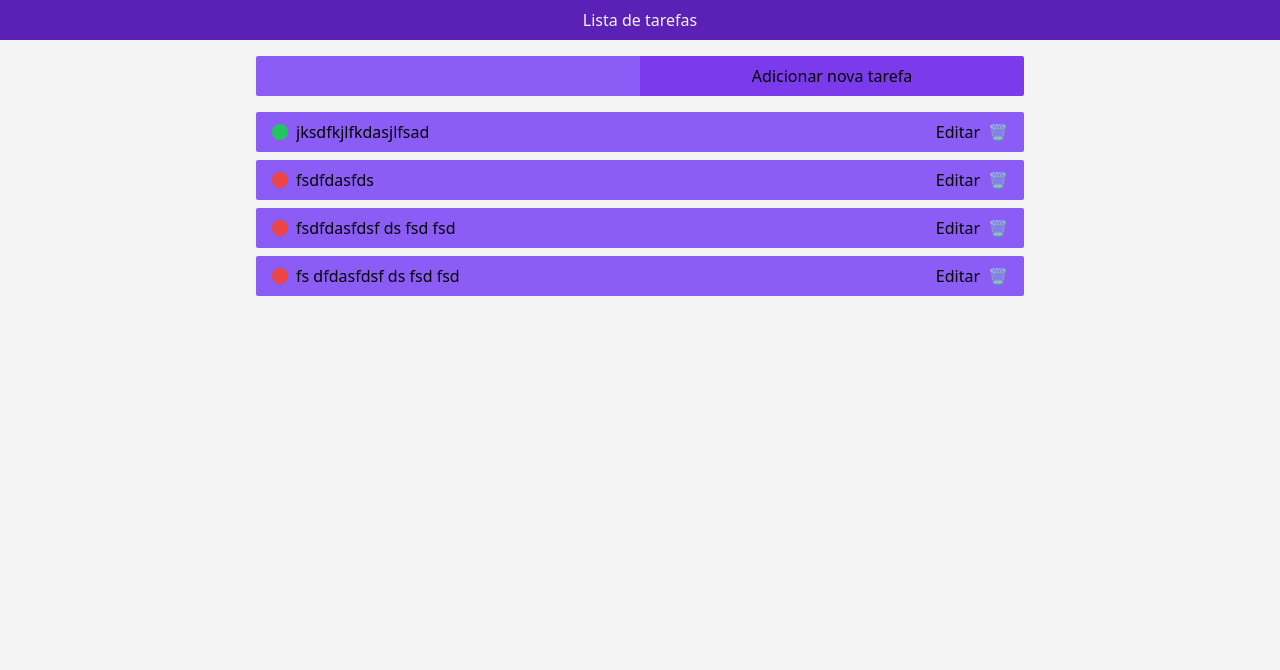
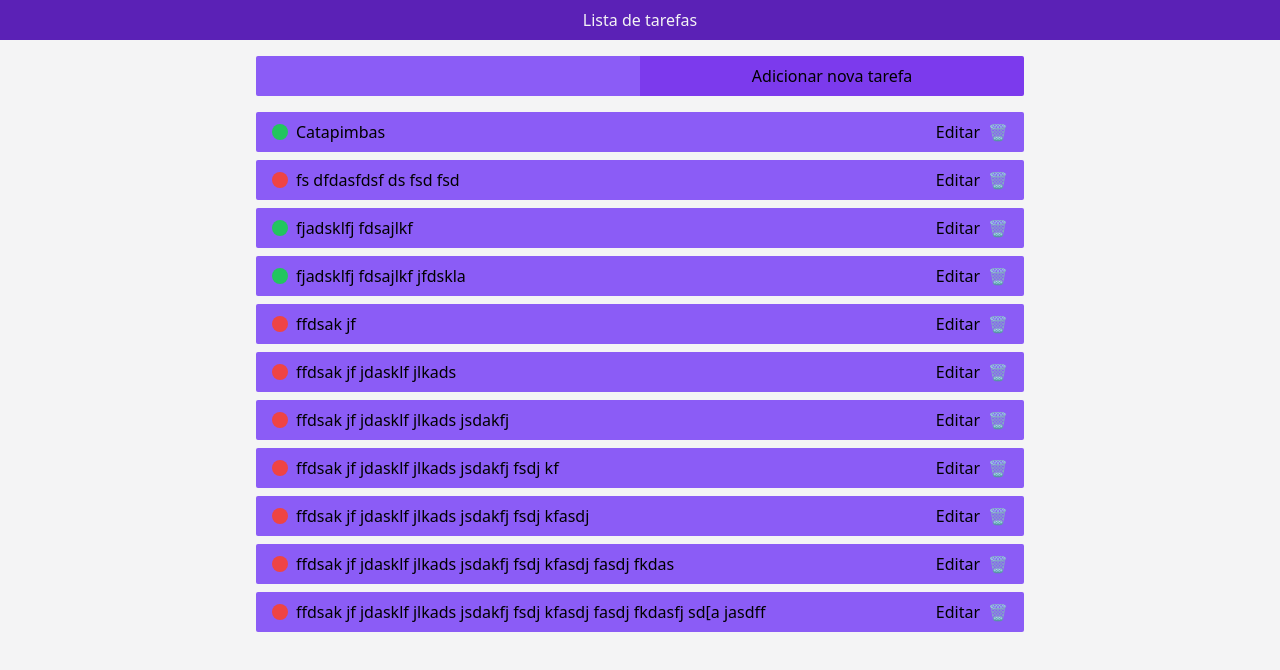
Before and after one commit to NOT39/lista-de-tarefas, a React (Vite) app: page / in a window 1280 px wide. Shown: the top 670 px of the page. Built offline with nearby package versions, Linux system fonts and the light colour scheme; data requests are answered from the project's data file.

Commit message:
Refactor: create app routes

```diff
--- a/mock/db.json
+++ b/mock/db.json
@@ -2,23 +2,68 @@
   "tasks": [
     {
       "isCompleted": true,
-      "info": "jksdfkjlfkdasjlfsad",
-      "uuid": 1
-    },
-    {
-      "info": "fsdfdasfds",
-      "isCompleted": false,
+      "info": "Catapimbas",
       "uuid": 2
-    },
-    {
-      "info": "fsdfdasfdsf ds  fsd fsd",
-      "isCompleted": false,
-      "uuid": 3
     },
     {
       "info": "fs dfdasfdsf ds  fsd fsd",
       "isCompleted": false,
       "uuid": 4
+    },
+    {
+      "info": "fjadsklfj fdsajlkf",
+      "isCompleted": true,
+      "uuid": 5
+    },
+    {
+      "info": "fjadsklfj fdsajlkf  jfdskla",
+      "isCompleted": true,
+      "uuid": 6
+    },
+    {
+      "info": "ffdsak jf",
+      "isCompleted": false,
+      "uuid": 7
+    },
+    {
+      "info": "ffdsak jf jdasklf jlkads",
+      "isCompleted": false,
+      "uuid": 8
+    },
+    {
+      "info": "ffdsak jf jdasklf jlkads  jsdakfj",
+      "isCompleted": false,
+      "uuid": 9
+    },
+    {
+      "info": "ffdsak jf jdasklf jlkads  jsdakfj fsdj kf",
+      "isCompleted": false,
+      "uuid": 10
+    },
+    {
+      "info": "ffdsak jf jdasklf jlkads  jsdakfj fsdj kfasdj",
+      "isCompleted": false,
+      "uuid": 11
+    },
+    {
+      "info": "ffdsak jf jdasklf jlkads  jsdakfj fsdj kfasdj fasdj fkdas",
+      "isCompleted": false,
+      "uuid": 12
+    },
+    {
+      "info": "ffdsak jf jdasklf jlkads  jsdakfj fsdj kfasdj fasdj fkdasfj sd[a jasdff",
+      "isCompleted": false,
+      "uuid": 13
+    },
+    {
+      "info": "ffdsak jf jdasklf jlkads  jsdakfj fsdj kfasdj fasdj fkdasfj sd[a jasdffjfdsa",
+      "isCompleted": false,
+      "uuid": 14
+    },
+    {
+      "info": "ffdsak jf jdasklf jlkads  jsdakfj fsdj kfasdj fasdj fkdasfj sd[a jasdffjfdsa jfsda[",
+      "isCompleted": false,
+      "uuid": 15
     }
   ]
 }
--- a/src/pages/App/index.tsx
+++ b/src/pages/App/index.tsx
@@ -1,98 +1,20 @@
-import { useCallback, useEffect, useRef, useState } from 'react'
-import { Task } from '../../components'
-import { ApiException, TasksService, ITask } from '../../services'
+import { Route, Routes } from 'react-router-dom'
+import { ErrorPage } from '../ErrorPage'
+import { Home } from '../Home'
+import { TaskEditor } from '../TaskEditor'
 
 export const App = () => {
 
-  const [tasks, setTasks] = useState<ITask[]>([])
-  const addTaskInput = useRef<HTMLInputElement>(null)
-
-  // Pega a lista de tarefas do banco de dados na primeira renderização da página
-  useEffect(() => {
-    TasksService.getAll()
-      .then((res) => res instanceof ApiException ? alert(res.message) : setTasks(res))
-      .catch((error) => console.error(error))
-  }, [])
-
-  const handleCreateTask = useCallback(() => {
-    const taskInput = addTaskInput.current?.value
-
-    if (!taskInput) return
-    if (taskInput.trim().length === 0) return
-    if (tasks.some((task) => task.info === taskInput.trim())) return
-
-    TasksService.create({ info: taskInput.trim(), isCompleted: false })
-      .then((result => {
-        if (result instanceof ApiException) {
-          alert(result.message)
-        } else {
-          setTasks((oldTasks) => [...oldTasks, result])
-        }
-      }))
-  }, [addTaskInput, tasks])
-
-  const handleDeleteTask = useCallback((id: string) => {
-    TasksService.deleteById(id)
-      .then((result) => {
-        if (result instanceof ApiException) {
-          alert(result.message)
-        } else {
-          setTasks((oldTasks) => {
-            return oldTasks.filter((task) => task.uuid !== id)
-          })
-        }
-      })
-  }, [])
-
-  const handleToggleCompleted = useCallback((id: string) => {
-    const taskData = tasks.find(task => task.uuid === id)
-
-    if (!taskData) {
-      alert('Houve um erro ao tentar encontrar a tarefa')
-      return
-    }
-
-    TasksService.updateById(id, { ...taskData, isCompleted: taskData.isCompleted ? false : true })
-      .then(result => {
-        if (result instanceof ApiException) {
-          alert(result.message)
-        } else {
-          setTasks(oldTasks => {
-            return oldTasks.map(task => task.uuid !== id ? task : result)
-          })
-        }
-      })
-  }, [tasks])
-
   return (
-    <div className='h-screen overflow-hidden bg-zinc-100 dark:bg-zinc-800 font-sans'>
-      <header className='flex justify-center items-center h-10 bg-violet-800 text-zinc-100'>
+    <div className="h-screen overflow-hidden bg-zinc-100 dark:bg-zinc-800 font-sans">
+      <header className="flex justify-center items-center h-10 bg-violet-800 text-zinc-100">
         <h1>Lista de tarefas</h1>
       </header>
-      <main className='flex flex-col max-w-3xl mt-4 m-auto gap-4 '>
-        <label className='flex'>
-          <input type="text"
-            ref={addTaskInput}
-            onKeyDown={e => {if (e.key === 'Enter') { handleCreateTask() }}}
-            className="flex flex-grow items-center justify-center px-4 py-2 min-w-96 bg-violet-500 rounded-l-sm"
-          />
-          <button onClick={handleCreateTask} className="flex items-center justify-center px-4 py-2 min-w-96 bg-violet-600 active:bg-violet-700 rounded-r-sm">
-            Adicionar nova tarefa
-          </button>
-        </label>
-        <ul className='flex flex-col max-h-[65vh] gap-2 overflow-y-scroll'>
-          {tasks.map((task) => {
-            return (
-              <Task
-                onClickDelete={() => handleDeleteTask(task.uuid)}
-                onClickCompleted={() => handleToggleCompleted(task.uuid)}
-                key={task.uuid} content={task}
-              >
-                {task.info}
-              </Task>
-            )
-          })}
-        </ul>
+      <main className="flex flex-col max-w-3xl mt-4 m-auto gap-4 ">
+        <Routes>
+          <Route path="/" element={<Home />} errorElement={<ErrorPage />}/>
+          <Route path="/:taskId" element={<TaskEditor />} errorElement={<ErrorPage />}/>
+        </Routes>
       </main>
     </div>
   )
--- a/src/pages/Home/index.tsx
+++ b/src/pages/Home/index.tsx
@@ -1,7 +1,94 @@
+import { ApiException, TasksService, ITask } from '../../services'
+import { useCallback, useEffect, useRef, useState } from 'react'
+import { Task } from '../../components'
+
 export const Home = () => {
+
+  const [tasks, setTasks] = useState<ITask[]>([])
+  const addTaskInput = useRef<HTMLInputElement>(null)
+
+  // Pega a lista de tarefas do banco de dados na primeira renderização da página
+  useEffect(() => {
+    TasksService.getAll()
+      .then((res) => res instanceof ApiException ? alert(res.message) : setTasks(res))
+      .catch((error) => console.error(error))
+  }, [])
+
+  const handleCreateTask = useCallback(() => {
+    const taskInput = addTaskInput.current?.value
+
+    if (!taskInput) return
+    if (taskInput.trim().length === 0) return
+    if (tasks.some((task) => task.info === taskInput.trim())) return
+
+    TasksService.create({ info: taskInput.trim(), isCompleted: false })
+      .then((result => {
+        if (result instanceof ApiException) {
+          alert(result.message)
+        } else {
+          setTasks((oldTasks) => [...oldTasks, result])
+        }
+      }))
+  }, [addTaskInput, tasks])
+
+  const handleDeleteTask = useCallback((id: string) => {
+    TasksService.deleteById(id)
+      .then((result) => {
+        if (result instanceof ApiException) {
+          alert(result.message)
+        } else {
+          setTasks((oldTasks) => {
+            return oldTasks.filter((task) => task.uuid !== id)
+          })
+        }
+      })
+  }, [])
+
+  const handleToggleCompleted = useCallback((id: string) => {
+    const taskData = tasks.find(task => task.uuid === id)
+
+    if (!taskData) {
+      alert('Houve um erro ao tentar encontrar a tarefa')
+      return
+    }
+
+    TasksService.updateById(id, { ...taskData, isCompleted: taskData.isCompleted ? false : true })
+      .then(result => {
+        if (result instanceof ApiException) {
+          alert(result.message)
+        } else {
+          setTasks(oldTasks => {
+            return oldTasks.map(task => task.uuid !== id ? task : result)
+          })
+        }
+      })
+  }, [tasks])
+
   return (
-    <div>
-
-    </div>
+    <>
+      <label className="flex">
+        <input type="text"
+          ref={addTaskInput}
+          onKeyDown={e => {if (e.key === 'Enter') { handleCreateTask() }}}
+          className="flex grow items-center justify-center px-4 py-2 min-w-96 bg-violet-500 rounded-l-sm"
+        />
+        <button onClick={handleCreateTask} className="flex items-center justify-center px-4 py-2 min-w-96 bg-violet-600 active:bg-violet-700 rounded-r-sm">
+          Adicionar nova tarefa
+        </button>
+      </label>
+      <ul className="flex flex-col max-h-[65vh] gap-2 overflow-y-scroll">
+        {tasks.map((task) => {
+          return (
+            <Task
+              onClickDelete={() => handleDeleteTask(task.uuid)}
+              onClickCompleted={() => handleToggleCompleted(task.uuid)}
+              key={task.uuid} content={task}
+            >
+              {task.info}
+            </Task>
+          )
+        })}
+      </ul>
+    </>
   )
 }
--- a/src/pages/TaskEditor/index.tsx
+++ b/src/pages/TaskEditor/index.tsx
@@ -16,9 +16,9 @@ export const TaskEditor = () => {
 
   const handleSaveChanges = useCallback(() => {
     const isCompleted = isCompletedInput.current?.checked
-    const taskInfo = taskInfoInput.current?.placeholder.trim()
+    const taskInfo = taskInfoInput.current?.value.trim()
 
-    if(!isCompleted || !taskInfo) {
+    if(isCompleted == undefined || !taskInfo) {
       alert('Todos os campos devem ser preenchidos!')
     } else {
       TasksService.updateById(taskId, {isCompleted, info: taskInfo})
@@ -58,15 +58,15 @@ export const TaskEditor = () => {
   }, [])
 
   return (
-    <div className="grow flex items-center justify-center w-screen bg-zinc-100">
+    <div className="grow flex items-center justify-center bg-zinc-100">
       <label className="flex flex-col rounded-md p-4 h-96 w-96 border-2 border-zinc-500">
         <Link className="rounded-sm bg-zinc-300 hover:bg-zinc-400 w-12 text-center" to={'/'}>Voltar</Link>
         <span>ID: {taskId}</span>
         <textarea rows={60} className="border-2 border-zinc-500" ref={taskInfoInput}/>
         <input className="rounded-md" type="checkbox" ref={isCompletedInput}/>
-        <div className='flex gap-2'>
-          <button onClick={handleSaveChanges} className='bg-green-500 rounded-sm p-2'>Salvar</button>
-          <button onClick={handleDeleteTask} className='bg-red-500 rounded-sm p-2'>Deletar</button>
+        <div className="flex gap-2">
+          <button onClick={handleSaveChanges} className="bg-green-500 rounded-sm p-2">Salvar</button>
+          <button onClick={handleDeleteTask} className="bg-red-500 rounded-sm p-2">Deletar</button>
         </div>
       </label>
     </div>
```
